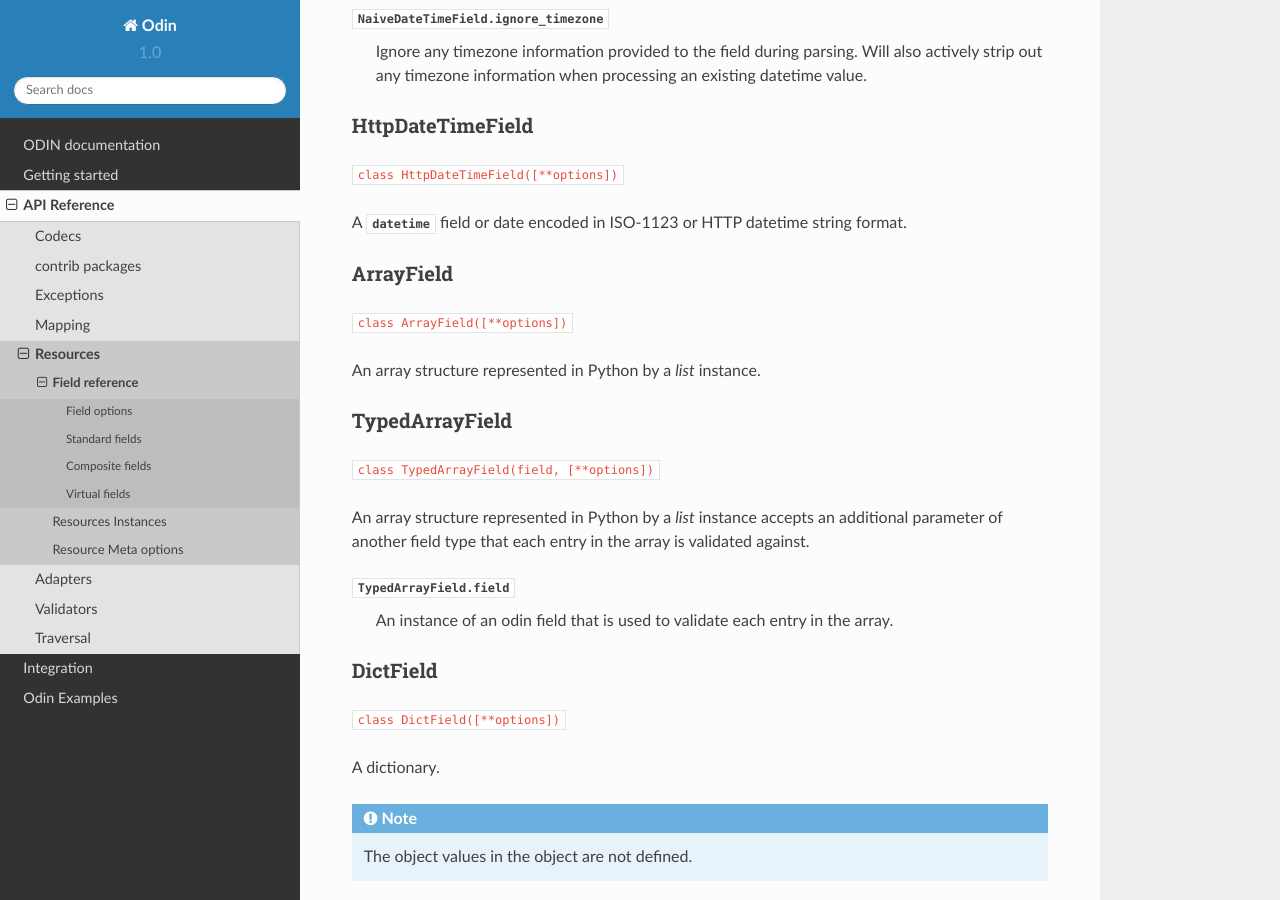
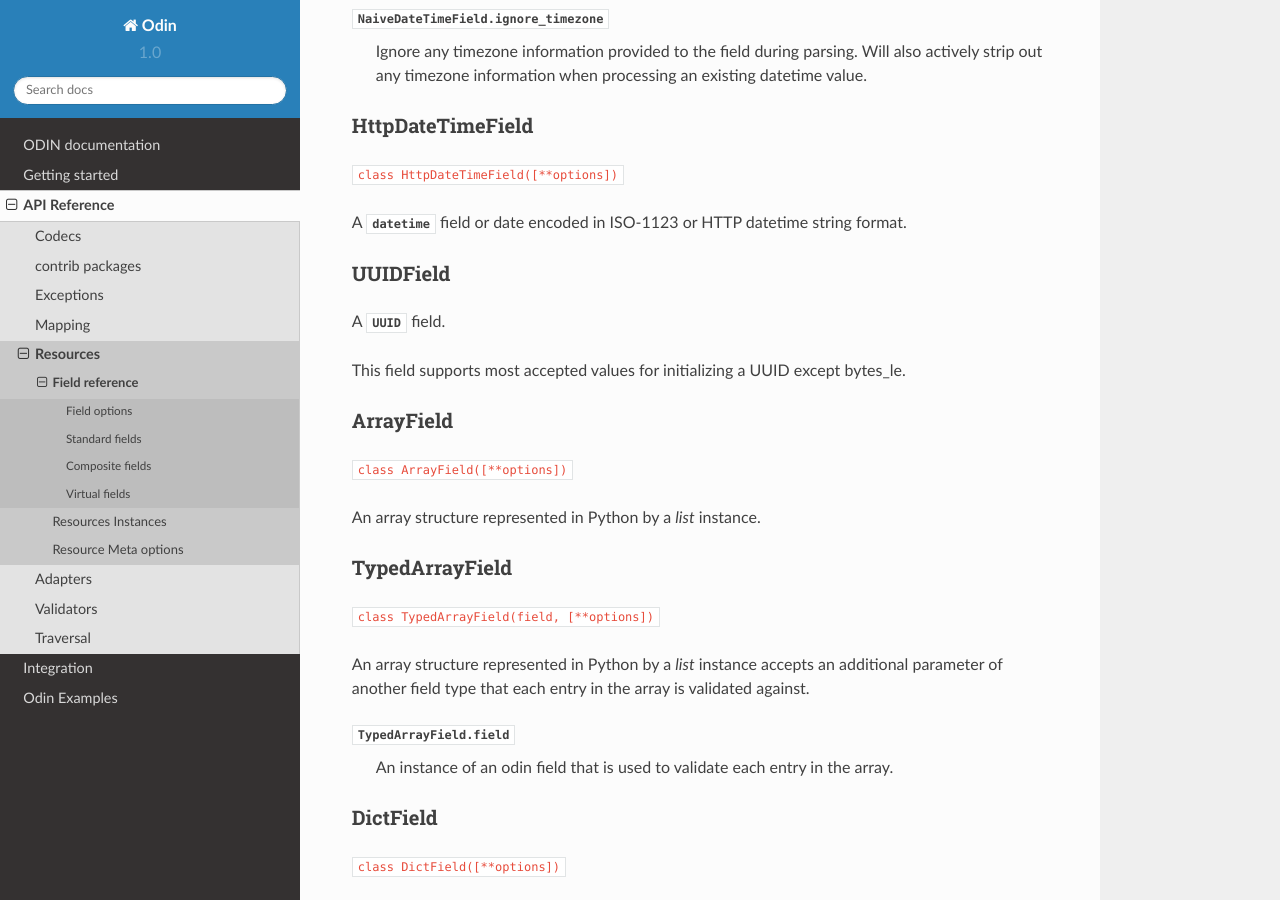
Before and after one commit to python-odin/odin, a Sphinx documentation site: the page built from docs/ref/resources/fields.rst, in a window 1280 px wide and 900 px high, scrolled down 5424 px. Built offline with Sphinx 7.4.7 and the Read the Docs theme 2.0.0, drawn with Linux system fonts in a browser that asks for light colours.

Commit message:
Added documentation.

```diff
--- a/docs/ref/resources/fields.rst
+++ b/docs/ref/resources/fields.rst
@@ -277,6 +277,15 @@ HttpDateTimeField
 
 A :py:class:`datetime` field or date encoded in ISO-1123 or HTTP datetime string format.
 
+.. _field-uuid_field:
+
+UUIDField
+=========
+
+A :py:class:`UUID` field.
+
+This field supports most accepted values for initializing a UUID except bytes_le.
+
 .. _field-array_field:
 
 ArrayField
```
